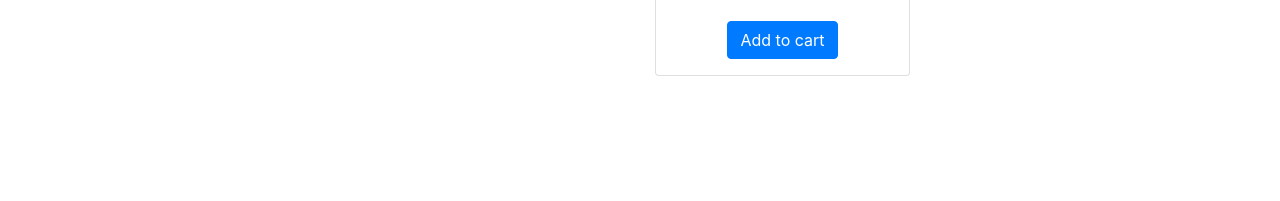
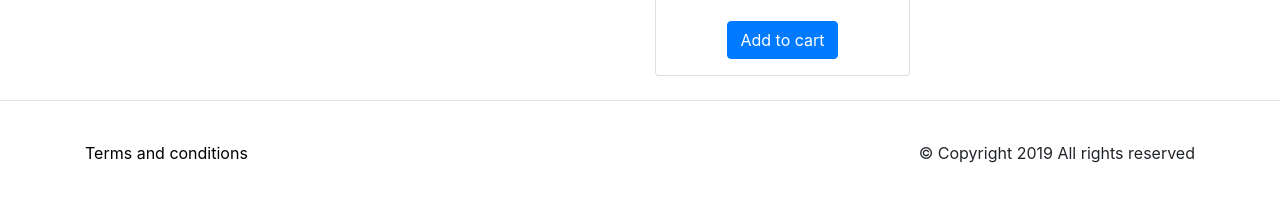
Before and after one commit to Askat08/product-listing, a plain HTML site: page index.html in a window 1280 px wide. Shown: the part 2077-2278 px from the top of the page. Before the commit the page ends 2177 px from the top, so only its background shows below. Drawn offline with nearby package versions, Linux system fonts and the light colour scheme.

Commit message:
Added Footer

```diff
--- a/index.html
+++ b/index.html
@@ -59,7 +59,6 @@
     <section class="nav">
       <div class="container">
         <!-- Navbar (Atay) -->
-        <!--FOr Testing purpose-->
         <nav class="navbar navbar-light bg-light mt-3">
           <span class="navbar-brand mb-0 h1">Category products</span>
           <ul class="navbar-category">
@@ -636,7 +635,18 @@
       </div>
     </section>
     <!-- Content Section end -->
-
+     <!-- Footer Section begins -->
+    <footer class="section-footer border-top padding-y">
+      <div class="container">
+        <p class="float-md-right">
+          © Copyright 2019 All rights reserved
+        </p>
+        <p>
+          <a href="#">Terms and conditions</a>
+        </p>
+      </div>
+    </footer>
+  <!-- Footer Section ends -->
     <script
       src="https://code.jquery.com/jquery-3.5.1.slim.min.js"
       integrity="sha384-DfXdz2htPH0lsSSs5nCTpuj/zy4C+OGpamoFVy38MVBnE+IbbVYUew+OrCXaRkfj"
--- a/main.css
+++ b/main.css
@@ -44,6 +44,15 @@ display: inline-block;
     margin-left: 145px;
 }
 
+.padding-y {
+    padding-top: 40px;
+    padding-bottom: 40px;
+}
+
+.border-top {
+    border-top: 1px solid #e4e4e4 !important;
+}
+
 /* .links {
     margin-left: 230px;
 } */
```
